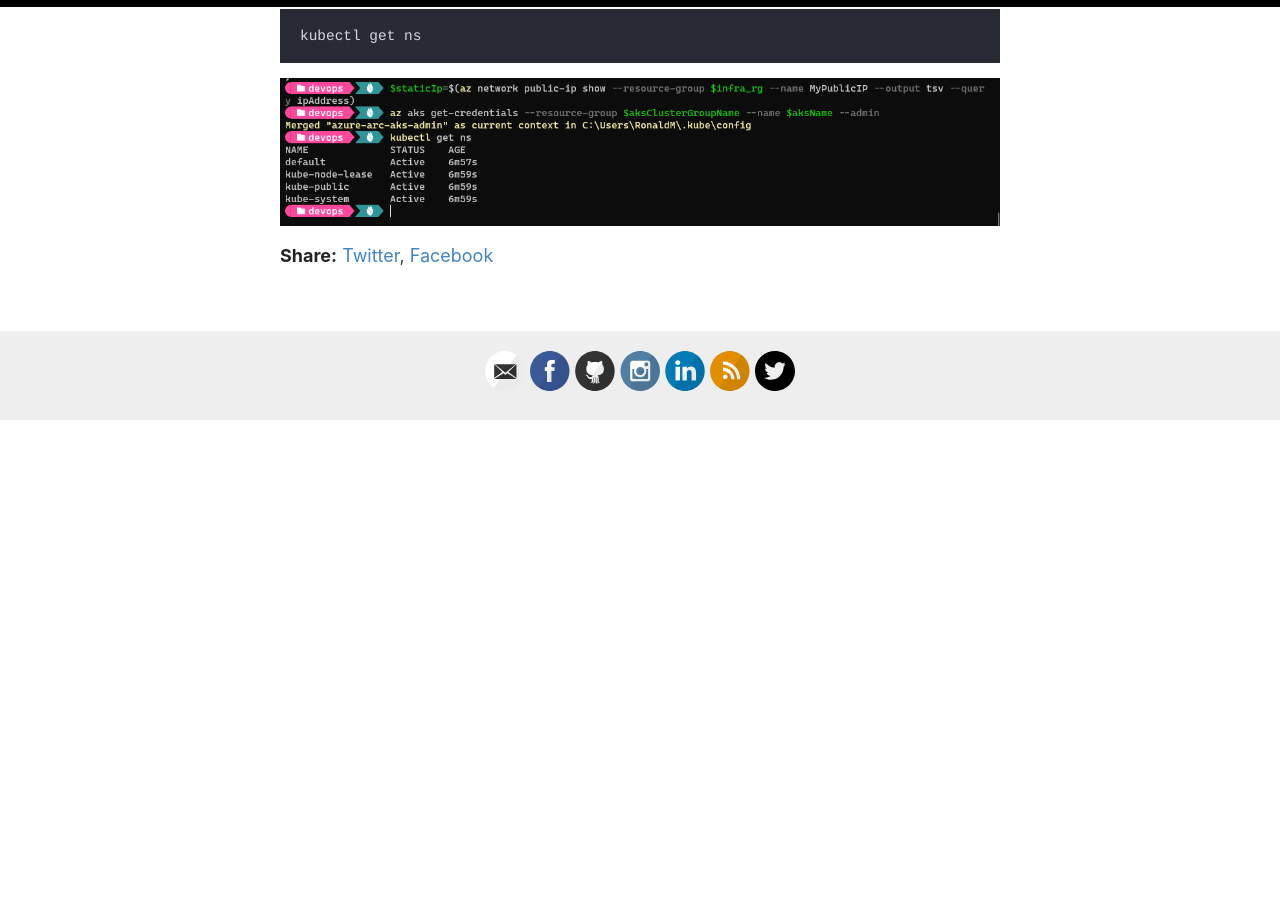
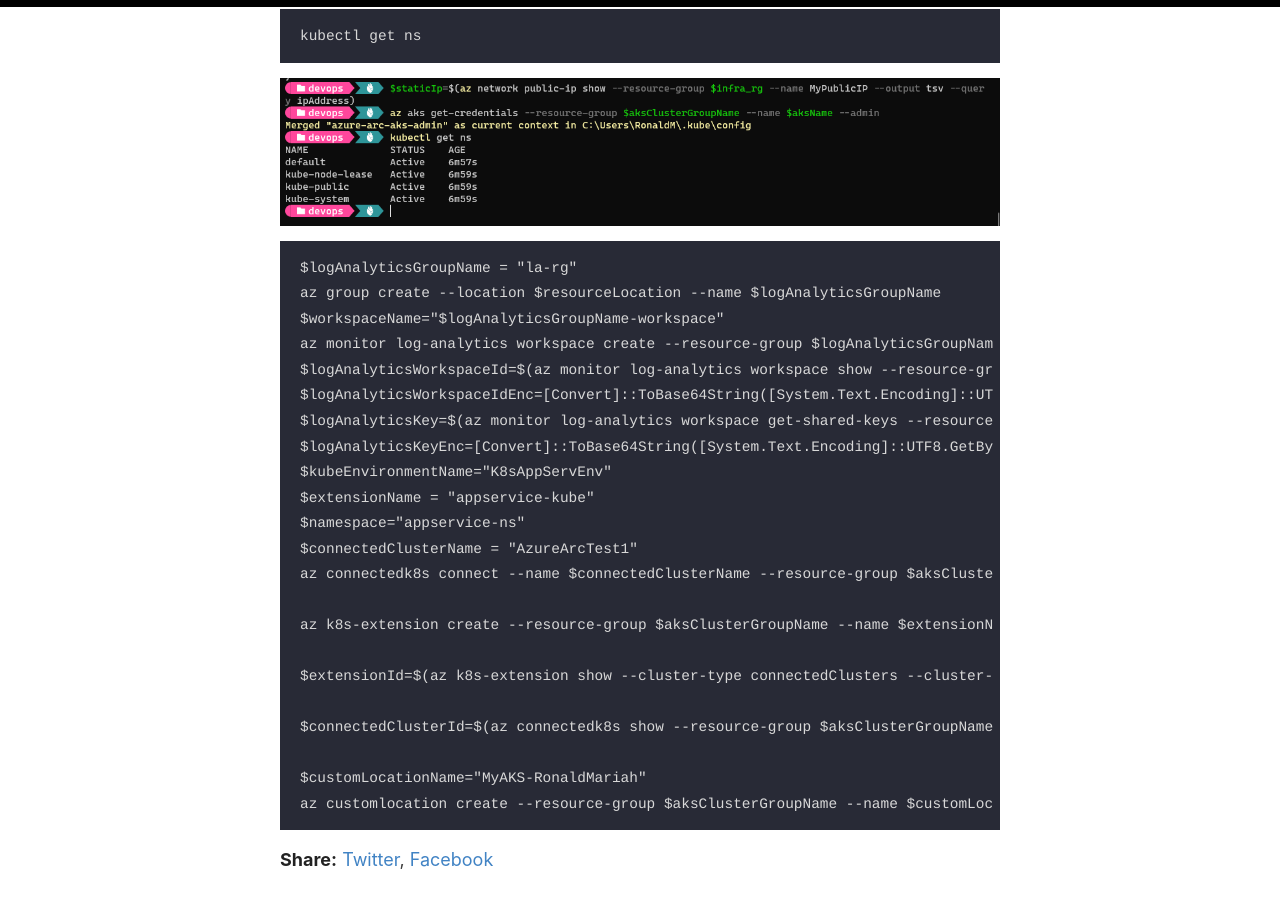
Before and after one commit to RonaldMariah/ronaldmariah.github.io, a Jekyll site: the page built from _posts/2021-12-01-azure-arc-kubernetes-app-service.md, in a window 1280 px wide and 900 px high, scrolled down 2006 px. Built offline with Jekyll 4.4.1, drawn with Linux system fonts in a browser that asks for light colours; our own code applies the rules of GitHub Pages for plain Markdown files; before the commit the page ends 2427 px from its top, so only the background shows below that.

Commit message:
Updates.

````diff
--- a/_posts/2021-12-01-azure-arc-kubernetes-app-service.md
+++ b/_posts/2021-12-01-azure-arc-kubernetes-app-service.md
@@ -56,3 +56,28 @@ kubectl get ns
 ```
 
 <img src="https://github.com/RonaldMariah/ronaldmariah.github.io/raw/master/assets/azure-arc-kubernetes-app-service/Screenshot 2021-12-01 111134.png" />
+
+```
+$logAnalyticsGroupName = "la-rg"
+az group create --location $resourceLocation --name $logAnalyticsGroupName
+$workspaceName="$logAnalyticsGroupName-workspace"
+az monitor log-analytics workspace create --resource-group $logAnalyticsGroupName --workspace-name $workspaceName
+$logAnalyticsWorkspaceId=$(az monitor log-analytics workspace show --resource-group $logAnalyticsGroupName --workspace-name $workspaceName --query customerId --output tsv)
+$logAnalyticsWorkspaceIdEnc=[Convert]::ToBase64String([System.Text.Encoding]::UTF8.GetBytes($logAnalyticsWorkspaceId))
+$logAnalyticsKey=$(az monitor log-analytics workspace get-shared-keys --resource-group $logAnalyticsGroupName --workspace-name $workspaceName --query primarySharedKey --output tsv)
+$logAnalyticsKeyEnc=[Convert]::ToBase64String([System.Text.Encoding]::UTF8.GetBytes($logAnalyticsKey))
+$kubeEnvironmentName="K8sAppServEnv"
+$extensionName = "appservice-kube"
+$namespace="appservice-ns"
+$connectedClusterName = "AzureArcTest1"
+az connectedk8s connect --name $connectedClusterName --resource-group $aksClusterGroupName
+
+az k8s-extension create --resource-group $aksClusterGroupName --name $extensionName --cluster-type connectedClusters --cluster-name $connectedClusterName --extension-type 'Microsoft.Web.Appservice' --release-train stable --auto-upgrade-minor-version true --scope cluster --release-namespace $namespace --configuration-settings "Microsoft.CustomLocation.ServiceAccount=default" --configuration-settings "appsNamespace=${namespace}" --configuration-settings "clusterName=${kubeEnvironmentName}" --configuration-settings "loadBalancerIp=${staticIp}" --configuration-settings "keda.enabled=true" --configuration-settings "buildService.storageClassName=default" --configuration-settings "buildService.storageAccessMode=ReadWriteOnce" --configuration-settings "customConfigMap=${namespace}/kube-environment-config" --configuration-settings "envoy.annotations.service.beta.kubernetes.io/azure-load-balancer-resource-group=${aksClusterGroupName}" --configuration-settings "logProcessor.appLogs.destination=log-analytics" --configuration-protected-settings "logProcessor.appLogs.logAnalyticsConfig.customerId=${logAnalyticsWorkspaceIdEnc}" --configuration-protected-settings "logProcessor.appLogs.logAnalyticsConfig.sharedKey=${logAnalyticsKeyEnc}"
+
+$extensionId=$(az k8s-extension show --cluster-type connectedClusters --cluster-name $connectedClusterName --resource-group $aksClusterGroupName --name $extensionName --query id --output tsv)
+
+$connectedClusterId=$(az connectedk8s show --resource-group $aksClusterGroupName --name $connectedClusterName --query id --output tsv)
+
+$customLocationName="MyAKS-RonaldMariah"
+az customlocation create --resource-group $aksClusterGroupName --name $customLocationName --host-resource-id $connectedClusterId --namespace $namespace --cluster-extension-ids $extensionId
+```
````
Also changed, not shown: assets/azure-arc-kubernetes-app-service/Screenshot 2021-12-01 141112.png (added), assets/azure-arc-kubernetes-app-service/Screenshot 2021-12-01 141133.png (added), assets/azure-arc-kubernetes-app-service/Screenshot 2021-12-01 141200.png (added).
